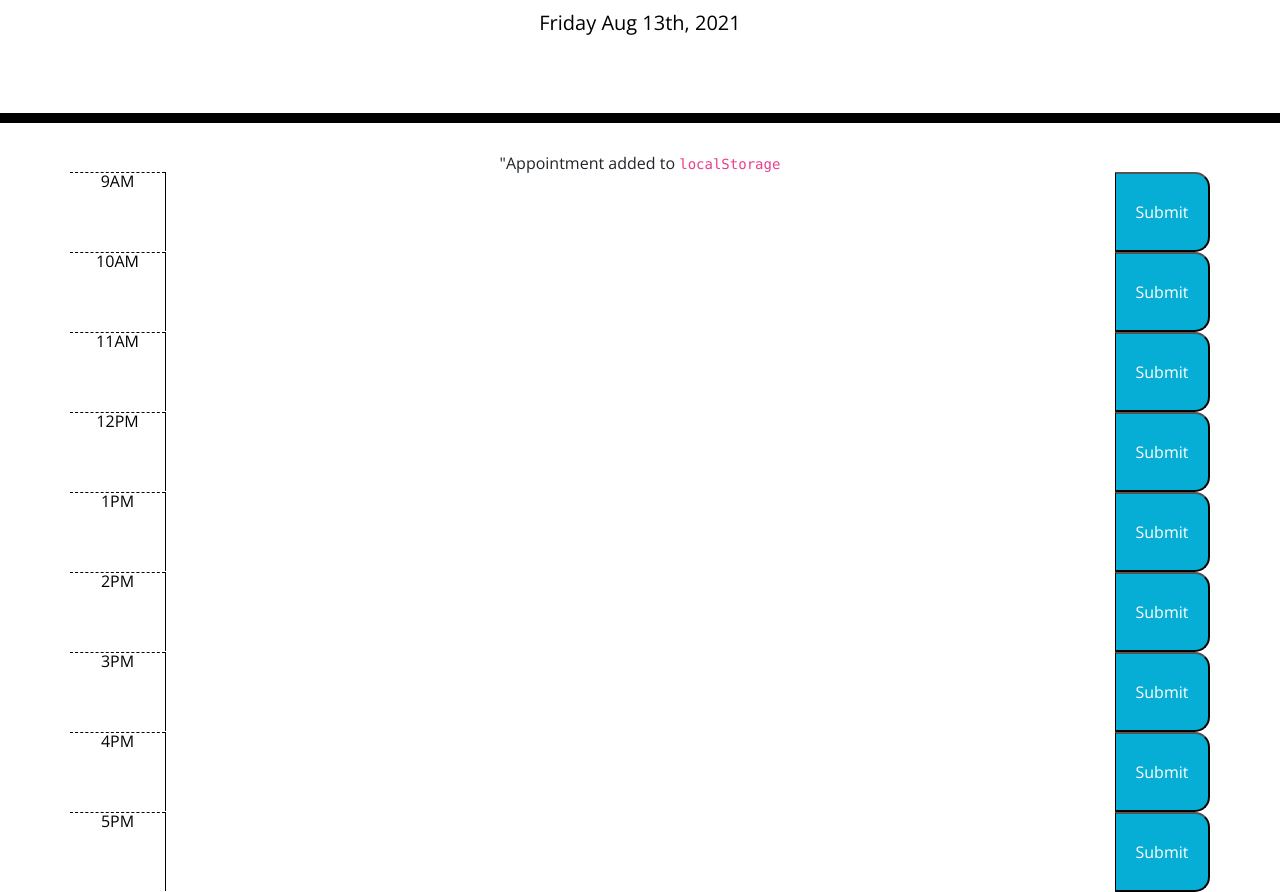
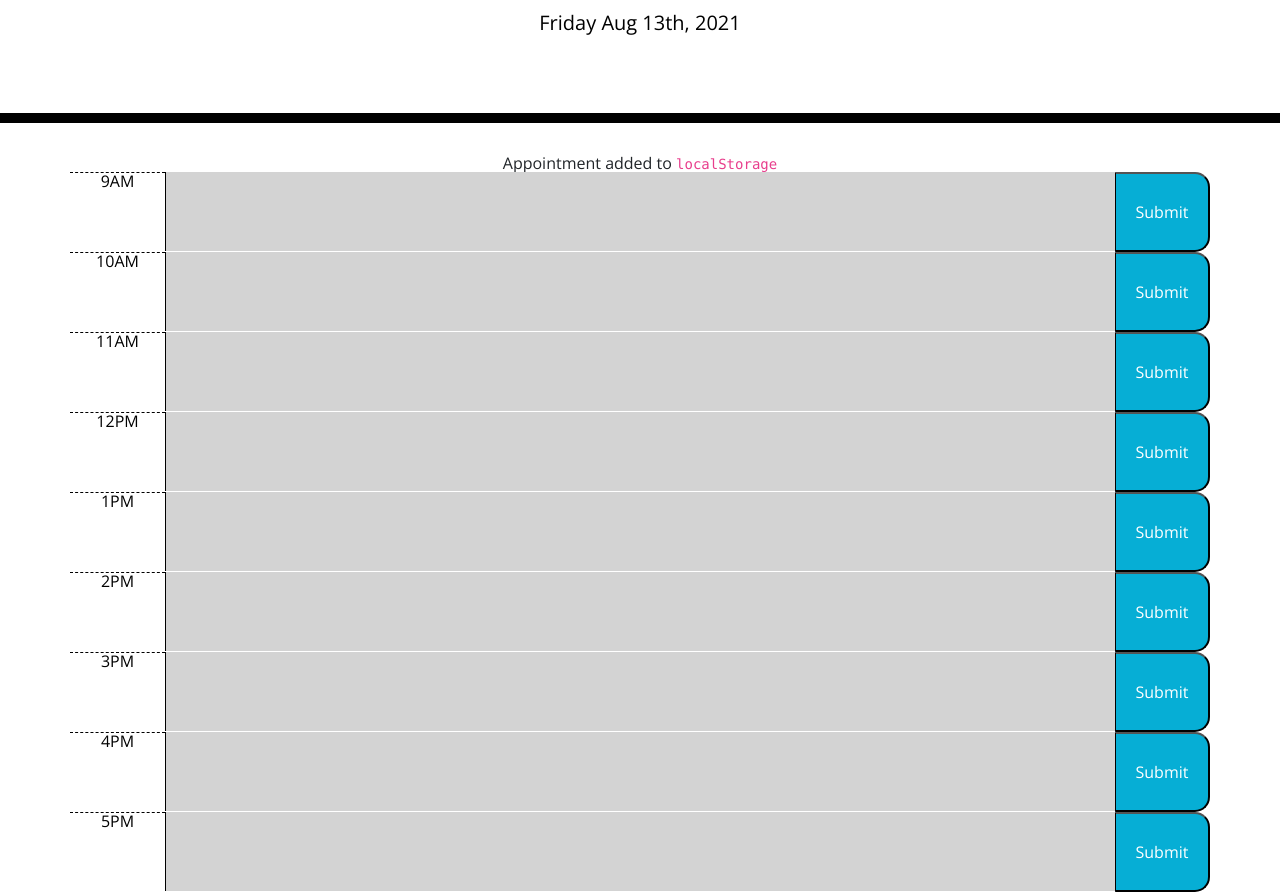
Before and after one commit to KevinLaCarrubba/DayPlanner, a plain HTML site: page index.html in a window 1280 px wide. Shown: the part 181-1073 px from the top of the page. Drawn offline with nearby package versions, Linux system fonts and the light colour scheme.

Commit message:
update for other computer

```diff
--- a/assets/js/script.js
+++ b/assets/js/script.js
@@ -1,38 +1,66 @@
 //Create our document ready function to make sure nothing runs before we load the page.
-// $(document).ready(function () {
+$(document).ready(function () {
   //all code goes in here to make sure that the page is fullly loaded before it runs anything at all.
-var moment = moment();
-$("#currentDay").text(moment.format("dddd MMM Do, YYYY"));
+  var currentDay = moment().format("dddd MMM Do, YYYY");
+  $("#currentDay").text(currentDay);
+  var saveBtn = $(".saveBtn");
+  var textInput = $(".text-input");
+  var textBox9 = $("#plan-9");
+  var textBox10 = $("#plan-10");
+  var textBox11 = $("#plan-11");
+  var textBox12 = $("#plan-12");
+  var textBox1 = $("#plan-1");
+  var textBox2 = $("#plan-2");
+  var textBox3 = $("#plan-3");
+  var textBox4 = $("#plan-4");
+  var textBox5 = $("#plan-5");
 
-//listen for click events on the page
-// onClick function()
-//on click event gets fired grab the saved event options
-//save user inputs and time to a variable
-//after values are grabbed save to localStorage
+  //I want to be able to click the button
+  //and save the input text within the row of said button
+  //to local storage for that row
 
-//display alert to user that items have been saved to localStorage
+  saveBtn.click(saveText);
 
-//create some kind of timeout value that removes the notification
+  function saveText() {
+    event.preventDefault();
+    saveText = textInput.value;
+    localStorage.setItem("Text", saveText);
+  }
 
-//function to update time
+  var textTimeBlock = [
+    { textField: textBox9, timeBlock: 9 },
+    { textField: textBox10, timeBlock: 10 },
+    { textField: textBox11, timeBlock: 11 },
+    { textField: textBox12, timeBlock: 12 },
+    { textField: textBox1, timeBlock: 13 },
+    { textField: textBox2, timeBlock: 14 },
+    { textField: textBox3, timeBlock: 15 },
+    { textField: textBox4, timeBlock: 16 },
+    { textField: textBox5, timeBlock: 17 },
+  ];
 
   function currentTime() {
     // get the current time
-  var currentTime = moment.format("H");
-  console.log(currentTime);
+    var currentTime = moment().format("H");
+    //set the current time to an int for math comparison
+    currentTime = parseInt(currentTime);
+    //for loop to loop through textTimeBlock
+    for (var i = 0; i < textTimeBlock.length; i++) {
+      //if currentTime is === timblock number add class present
+      if (currentTime === textTimeBlock[i].timeBlock) {
+        textTimeBlock[i].textField.addClass("present");
+      } else if (currentTime > textTimeBlock[i].timeBlock) {
+        textTimeBlock[i].textField.removeClass("present");
+        textTimeBlock[i].textField.removeClass("future");
+        textTimeBlock[i].textField.addClass("past");
+      } else {
+        textTimeBlock[i].textField.removeClass("present");
+        textTimeBlock[i].textField.removeClass("past");
+        textTimeBlock[i].textField.addClass("future");
       }
-
+    }
+  }
   currentTime();
-// create loop to go over all the time blocks
-//apply them to the correct - id
-//if else if statement
-
-//check to see if we have passed our time
-// check out removeClass and addClass
-
-//check to see if current hour matches physical time
-
-//check to see if time is future
 
   // retrieve localStorage and render items to the correct row
 
@@ -69,4 +97,4 @@ __¶¶_______________¶¶¶________________¶_
 __¶¶_¶¶¶¶¶¶¶¶¶¶¶¶¶¶¶¶¶¶¶¶¶¶¶¶¶¶¶¶¶¶¶¶_¶¶
 __¶¶_¶¶¶¶¶¶¶¶¶¶¶¶¶¶¶¶¶¶¶¶¶¶¶¶¶¶¶¶¶¶¶¶_¶¶
 __¶¶¶¶¶¶¶¶¶¶¶¶¶¶¶¶¶¶¶¶¶¶¶¶¶¶¶¶¶¶¶¶¶¶¶¶¶¶ */
-// });
+});
--- a/index.html
+++ b/index.html
@@ -29,115 +29,115 @@
       <p id="currentDay" class="lead"></p>
     </header>
     <section class="text-center notification" id="notify">
-      "Appointment added to <code>localStorage</code>
+      Appointment added to <code>localStorage</code>
     </section>
-    <div class="container">
+    <div class="container time-block">
       <!-- Timeblocks go here -->
       <!-- 9:00 -->
-      <div id="time-9" class="row force-height time-block">
+      <div id="time-9" class="row force-height">
         <div class="col-12 col-md-1 col-lg-1 hour">9AM</div>
         <textarea
-          name=""
+          name="info-9"
           id="plan-9"
           cols="30"
           rows="10"
-          class="col-12 col-md-10 col-lg-10"
+          class="col-12 col-md-10 col-lg-10 text-input"
         ></textarea>
         <button class="col-12 col-md-1 col-lg-1 saveBtn">Submit</button>
       </div>
       <!-- 10:00 -->
-      <div id="time-10" class="row force-height time-block">
+      <div id="time-10" class="row force-height">
         <div class="col-12 col-md-1 col-lg-1 hour">10AM</div>
         <textarea
-          name=""
+          name="info-10"
           id="plan-10"
           cols="30"
           rows="10"
-          class="col-12 col-md-10 col-lg-10"
+          class="col-12 col-md-10 col-lg-10 text-input"
         ></textarea>
         <button class="col-12 col-md-1 col-lg-1 saveBtn">Submit</button>
       </div>
       <!-- 11:00 -->
-      <div id="time-11" class="row force-height time-block">
+      <div id="time-11" class="row force-height">
         <div class="col-12 col-md-1 col-lg-1 hour">11AM</div>
         <textarea
-          name=""
+          name="info-11"
           id="plan-11"
           cols="30"
           rows="10"
-          class="col-12 col-md-10 col-lg-10"
+          class="col-12 col-md-10 col-lg-10 text-input"
         ></textarea>
         <button class="col-12 col-md-1 col-lg-1 saveBtn">Submit</button>
       </div>
       <!-- 12:00 -->
-      <div id="time-12" class="row force-height time-block">
+      <div id="time-12" class="row force-height">
         <div class="col-12 col-md-1 col-lg-1 hour">12PM</div>
         <textarea
-          name=""
+          name="info-12"
           id="plan-12"
           cols="30"
           rows="10"
-          class="col-12 col-md-10 col-lg-10"
+          class="col-12 col-md-10 col-lg-10 text-input"
         ></textarea>
         <button class="col-12 col-md-1 col-lg-1 saveBtn">Submit</button>
       </div>
       <!-- 1:00 -->
-      <div id="time-13" class="row force-height time-block">
+      <div id="time-13" class="row force-height">
         <div class="col-12 col-md-1 col-lg-1 hour">1PM</div>
         <textarea
-          name=""
+          name="info-1"
           id="plan-1"
           cols="30"
           rows="10"
-          class="col-12 col-md-10 col-lg-10"
+          class="col-12 col-md-10 col-lg-10 text-input"
         ></textarea>
         <button class="col-12 col-md-1 col-lg-1 saveBtn">Submit</button>
       </div>
       <!-- 2:00-->
-      <div id="time-14" class="row force-height time-block">
+      <div id="time-14" class="row force-height">
         <div class="col-12 col-md-1 col-lg-1 hour">2PM</div>
         <textarea
-          name=""
+          name="info-2"
           id="plan-2"
           cols="30"
           rows="10"
-          class="col-12 col-md-10 col-lg-10"
+          class="col-12 col-md-10 col-lg-10 text-input"
         ></textarea>
         <button class="col-12 col-md-1 col-lg-1 saveBtn">Submit</button>
       </div>
       <!-- 3:00 -->
-      <div id="time-15" class="row force-height time-block">
+      <div id="time-15" class="row force-height">
         <div class="col-12 col-md-1 col-lg-1 hour">3PM</div>
         <textarea
-          name=""
+          name="info-3"
           id="plan-3"
           cols="30"
           rows="10"
-          class="col-12 col-md-10 col-lg-10"
+          class="col-12 col-md-10 col-lg-10 text-input"
         ></textarea>
         <button class="col-12 col-md-1 col-lg-1 saveBtn">Submit</button>
       </div>
       <!-- 4:00 -->
-      <div id="time-16" class="row force-height time-block">
+      <div id="time-16" class="row force-height">
         <div class="col-12 col-md-1 col-lg-1 hour">4PM</div>
         <textarea
-          name=""
+          name="info-4"
           id="plan-4"
           cols="30"
           rows="10"
-          class="col-12 col-md-10 col-lg-10"
+          class="col-12 col-md-10 col-lg-10 text-input"
         ></textarea>
         <button class="col-12 col-md-1 col-lg-1 saveBtn">Submit</button>
       </div>
       <!-- 5:00 -->
-      <div id="time-17" class="row force-height time-block">
+      <div id="time-17" class="row force-height">
         <div class="col-12 col-md-1 col-lg-1 hour">5PM</div>
         <textarea
-          name=""
+          name="info-5"
           id="plan-5"
           cols="30"
           rows="10"
-          class="col-12 col-md-10 col-lg-10"
+          class="col-12 col-md-10 col-lg-10 text-input"
         ></textarea>
         <button class="col-12 col-md-1 col-lg-1 saveBtn">Submit</button>
       </div>
```
Lines whose indentation alone changed are shown as unchanged.
